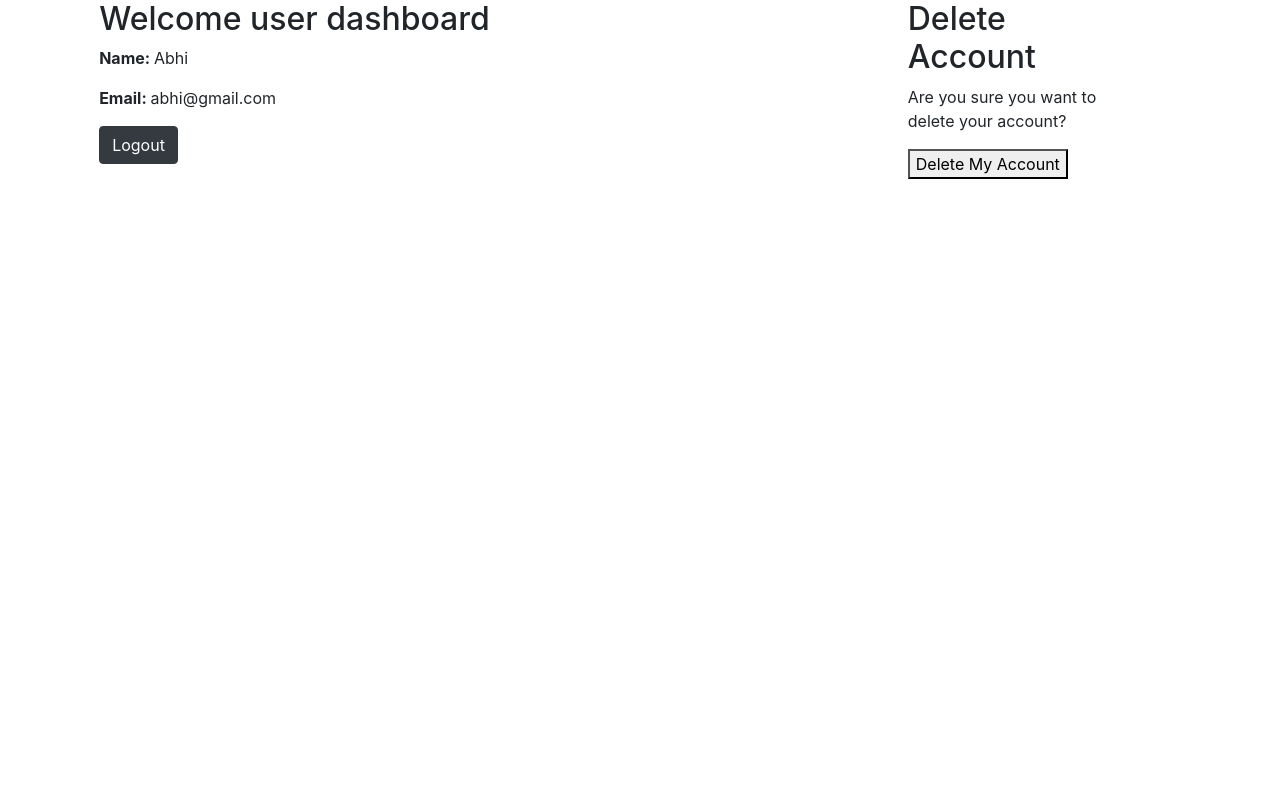
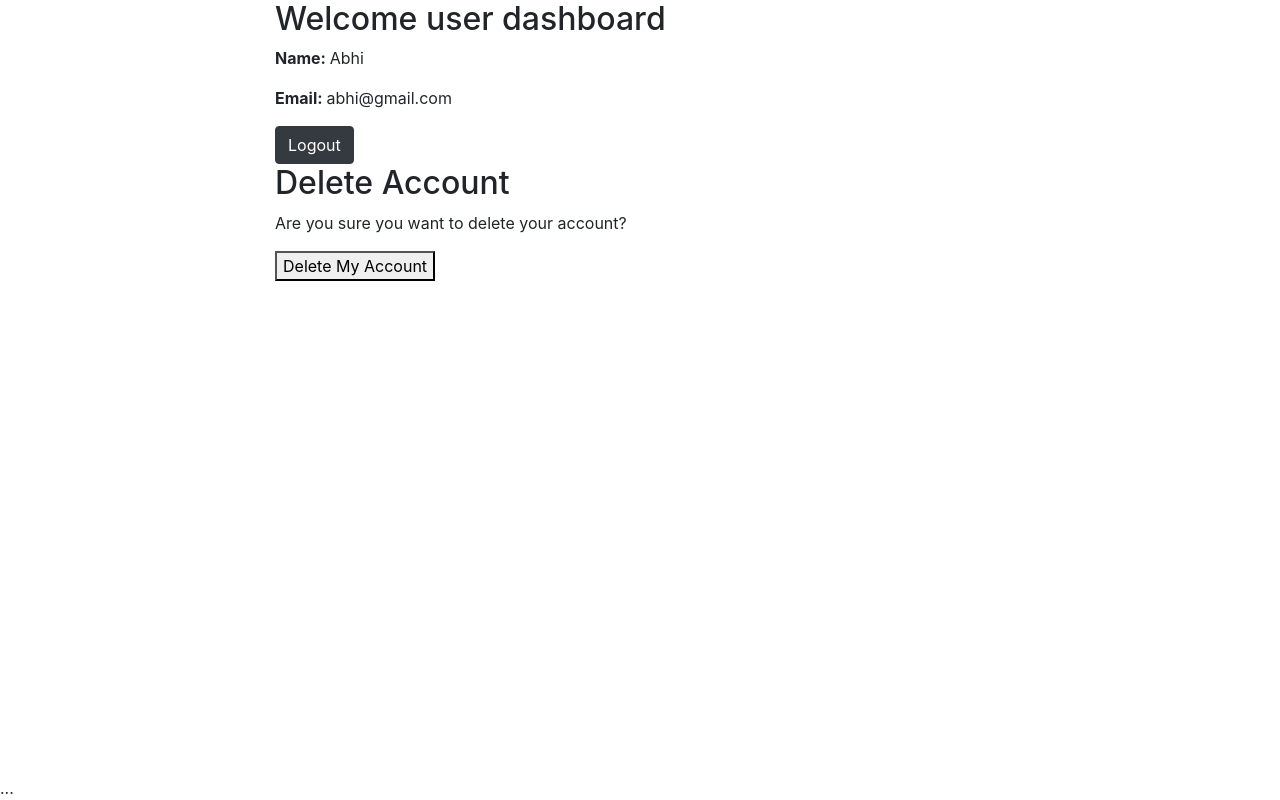
Before and after one commit to Jagadish-NCI2024/User-Registration, a Flask app: page /dashboard in a window 1280 px wide. Run offline with Flask 3, Linux system fonts and the light colour scheme; a user stored in the database is signed in.

Commit message:
html code update

```diff
--- a/User-authentication-system/templates/dashboard.html
+++ b/User-authentication-system/templates/dashboard.html
@@ -20,14 +20,17 @@
             <p><b>Email: </b> {{user.email }}</p>
             <a href="/logout" class="btn btn-dark">Logout</a>
         </div>
-        <div class=" row justify-content-center">
-            <div class="col-sm-8">
-        <h2>Delete Account</h2>
-    <form action="/delete_account" method="post">
-        <p>Are you sure you want to delete your account?</p>
-        <button type="submit">Delete My Account</button>
+        <!-- <div class=" row justify-content-center"> -->
+            <!-- <div class="d-flex align-items-start">...</div> -->
+            <div class="fixed-bottom">...</div>
 
-    </form>
+        <div class="col-sm-8">
+            <h2>Delete Account</h2>
+            <!-- <a href="/delete_account" class="btn btn-dark">Delete</a> -->
+            <form action="/delete_account" method="post">
+            <p>Are you sure you want to delete your account?</p>
+            <button type="submit">Delete My Account</button>
+            </form>
     <!-- {% with messages = get_flashed_messages(with_categories=true) %}
       {% if messages %}
           <ul>
--- a/User-authentication-system/templates/index.html
+++ b/User-authentication-system/templates/index.html
@@ -15,6 +15,10 @@
     <div class=" row justify-content-center">
         <div class="col-sm-8">
             <h2>Home page</h2>
+            <!-- <h4>Access your dashboard by clicking this link</h4> -->
+
+
+
             <a href="/register" class="btn btn-primary mt-3">Register</a>
             <a href="/login" class="btn btn-dark mt-3">Login</a>
         </div>
```
Also changed, not shown: instance/database.db.
